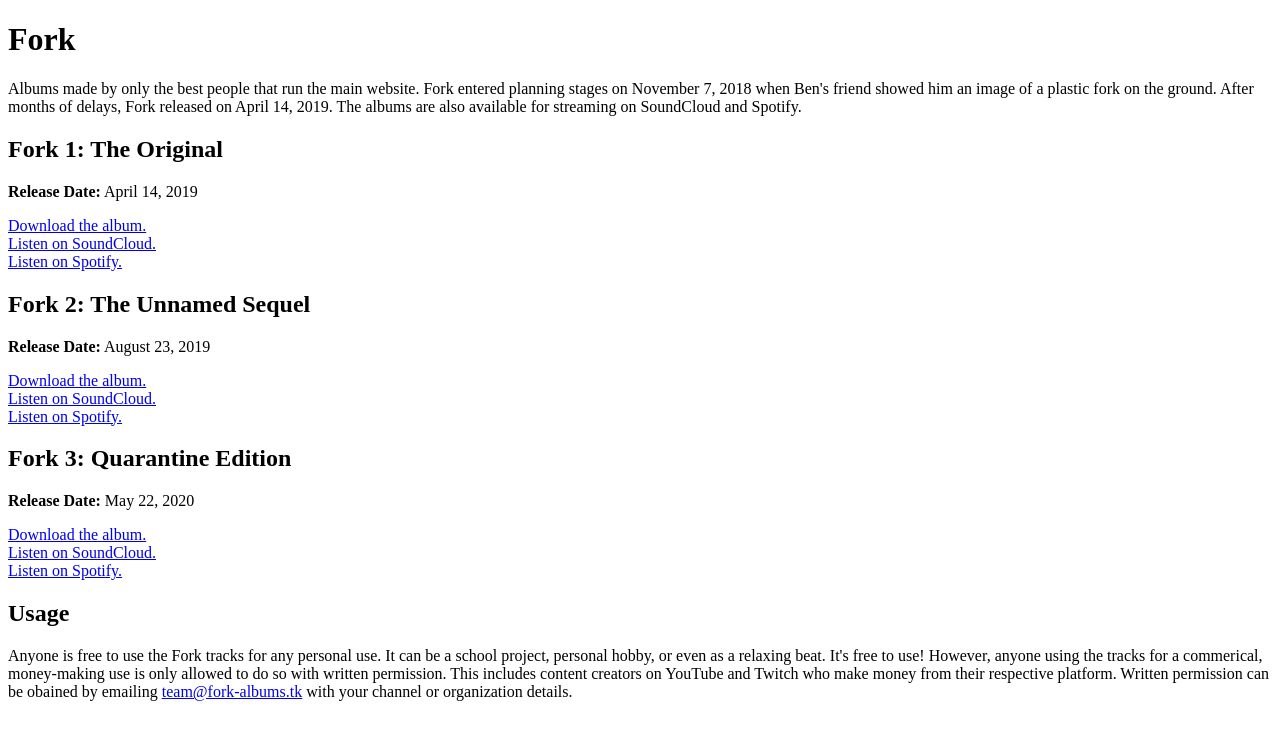
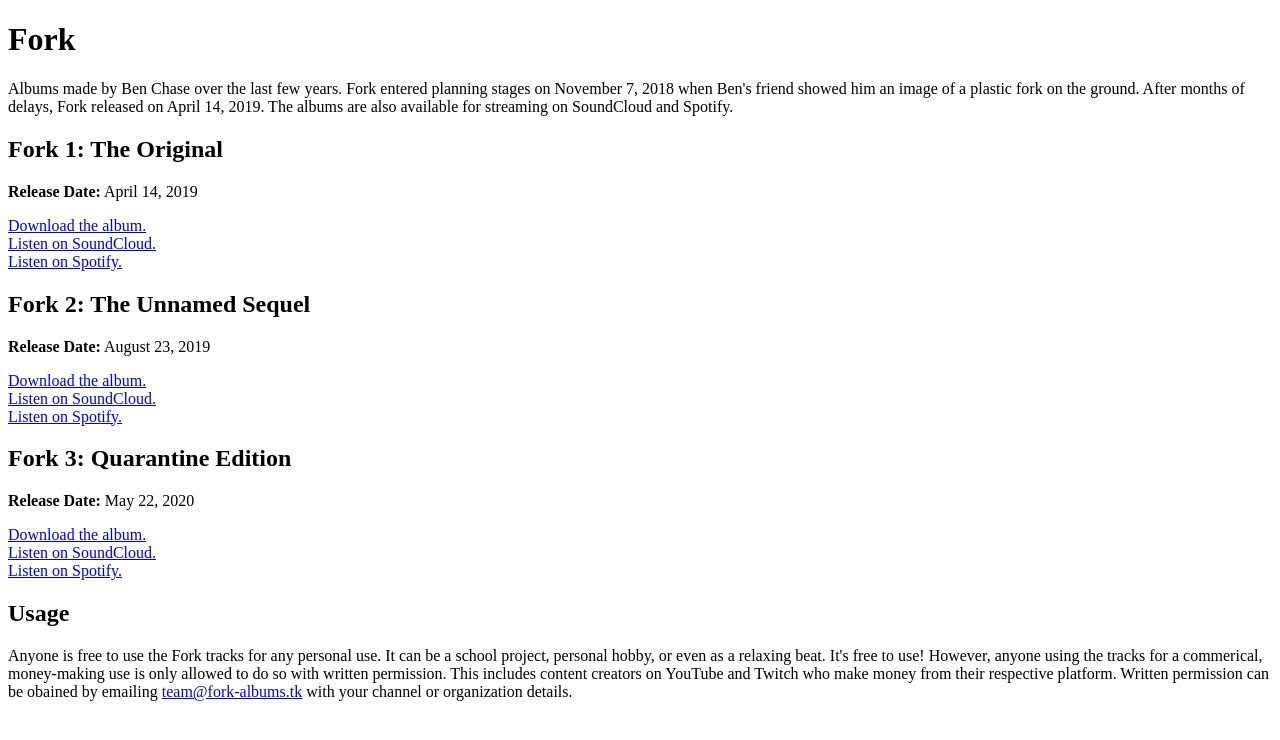
Before and after one commit to benchase1/ben-music, a plain HTML site: page index.html in a window 1280 px wide. Drawn offline with Linux system fonts and the light colour scheme.

Commit message:
Update index.html

```diff
--- a/index.html
+++ b/index.html
@@ -6,7 +6,7 @@
 <body>
 
     <h1>Fork</h1>
-<p>Albums made by only the best people that run the main website. Fork entered planning stages on November 7, 2018 when
+<p>Albums made by Ben Chase over the last few years. Fork entered planning stages on November 7, 2018 when
    Ben's friend showed him an image of a plastic fork on the ground. After months of delays, Fork released on April 14, 2019.
     The albums are also available for streaming on SoundCloud and Spotify.</p>
 
```
